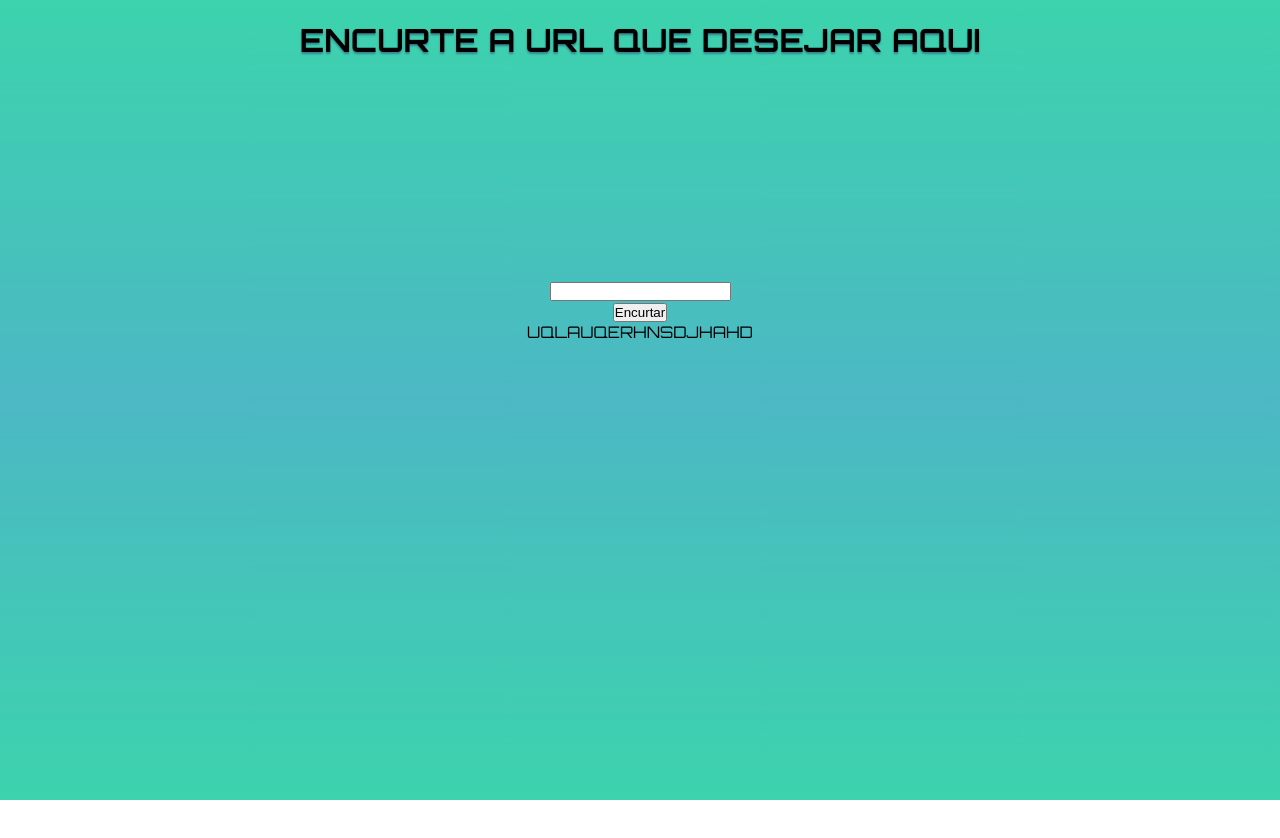
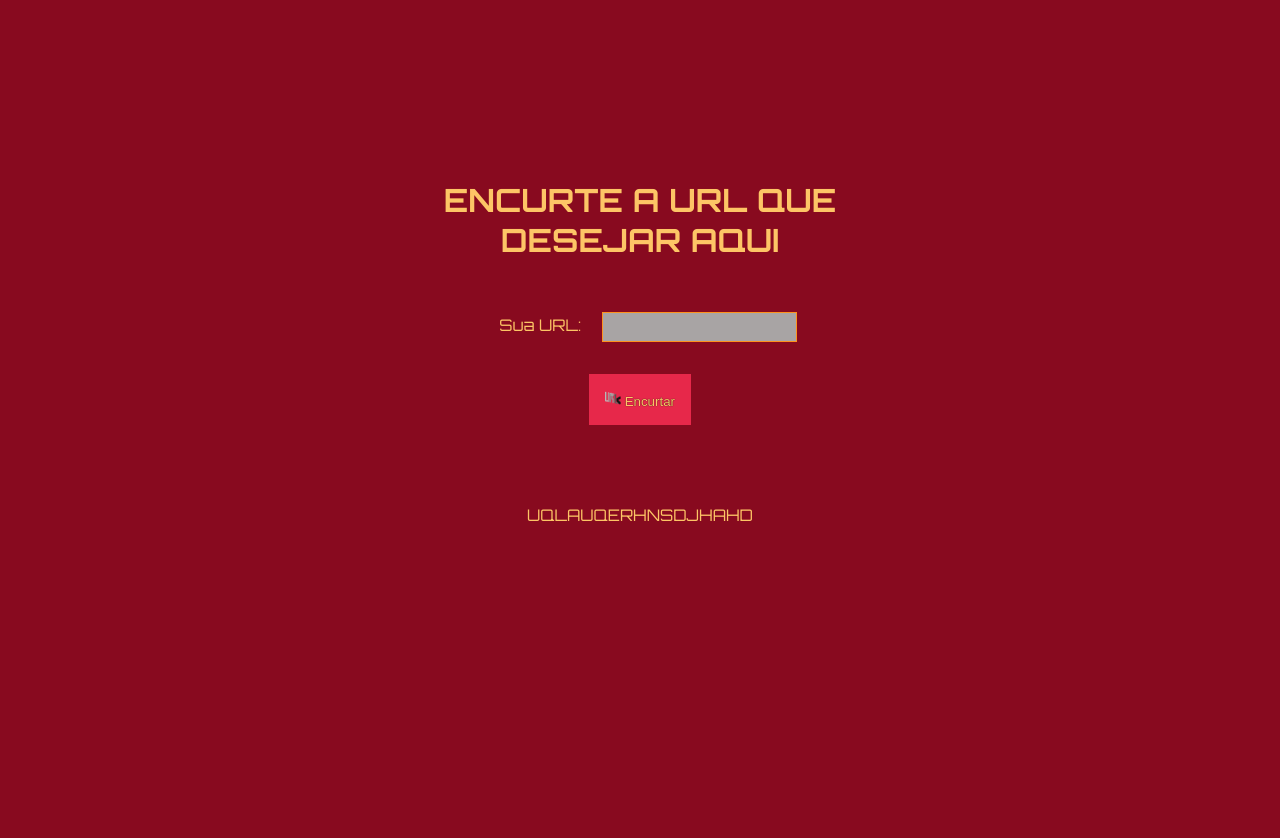
Before and after one commit to IglanCardeal/my-sweet-url, a website: page public/index.html in a window 1280 px wide. Before the commit the page ends 800 px from the top, so only its background shows below. Drawn offline with Linux system fonts and the light colour scheme.

Commit message:
Fazendo upload do arquivos iniciais

```diff
--- a/public/index.html
+++ b/public/index.html
@@ -22,16 +22,21 @@
 
     <div class="container">
       <div class="container-form">
-        <div class="container-form-input">
-          <input type="text" name="url" id="url" />
-        </div>
-        <div class="container-form-button">
-          <button type="button">Encurtar</button>
-        </div>
+        <form>
+          <div class="container-form-input">
+            <label for="url">Sua URL:</label>
+            <input type="text" name="url" id="url" autofocus required />
+          </div>
+          <div class="container-form-button">
+            <button class="form-button" type="button">
+              <img src="./favicon.ico" alt="url icon">
+              Encurtar</button>
+          </div>
+        </form>
       </div>
 
       <div class="container-content">
-        <ul>
+        <ul class="container-content-list">
           <li>UQLAUQERHNSDJHAHD</li>
         </ul>
       </div>
--- a/public/index.js
+++ b/public/index.js
@@ -1 +1,71 @@
-console.log('OPI');
+(() => {
+  const button = document.querySelector('.form-button');
+
+  button.addEventListener('click', (event) => {
+    event.preventDefault();
+
+    // favoritar();
+  });
+
+  // function favoritar() {
+  //   // const salvarURL = document.URL;
+  //   const salvarURL = document.querySelector('[name="url"]').value.trim();
+
+  //   // vamos verificar se um ID ja existe
+  //   let id = +localStorage.getItem('favId');
+
+  //   // caso nao exista, entao assumimos que nao existe nada salvo
+  //   if (!id) {
+  //     id = 1; // valor inicial
+  //     localStorage.setItem('favId', id); // salvamos o id no campo 'favId'
+  //     localStorage.setItem(`favorito${id}`, salvarURL); // fica: favorito1
+
+  //     return;
+  //   }
+
+
+  //   // o codigo seguinte server para verificar se a URL ja existe nos favoritos
+  //   let urlExiste;
+
+  //   for (let i = 1; i <= id; i++) {
+  //     // se o favId for 5, vamos fazer um loop de 5 iteracoes e vamos comparar
+  //     // cada uma das urls para verificar a igualdade
+
+  //     const url = localStorage.getItem(`favorito${i}`); // favorito1, favorito2, favorito3...
+
+  //     if (salvarURL === url) {
+  //       urlExiste = true;
+  //     }
+  //   }
+
+  //   // caso alguma url ja exista, alertamos ao usuario
+  //   if (urlExiste) {
+  //     window.alert('URL informada ja existe!');
+  //     return;
+  //   }
+
+  //   // caso a url informada seja valida, salvamos ela e incrementamos o favId
+  //   id = +id + 1;
+  //   localStorage.setItem('favId', id);
+  //   localStorage.setItem(`favorito${id}`, salvarURL);
+
+  //   adicionaTituloFavoritos();
+
+  //   function adicionaTituloFavoritos() {
+  //     const favoritos = document.querySelector('.favoritos');
+
+  //     favoritos.innerHTML = '';
+
+  //     for (let i = 1; i <= id; i++) {
+  //       const url = localStorage.getItem(`favorito${i}`);
+
+  //       if (url) {
+  //         const h2 = document.createElement('h2');
+  //         h2.textContent = `favorito${i} - ${url}`;
+
+  //         favoritos.appendChild(h2);
+  //       }
+  //     }
+  //   }
+}
+}) ();
--- a/public/style.css
+++ b/public/style.css
@@ -7,30 +7,65 @@
 body {
   font-family: 'Orbitron', sans-serif;
   font-size: 1rem;
-  background: #4cb8c4;
-  background: -webkit-linear-gradient(
-    to bottom,
-    #3cd3ad,
-    #4cb8c4,
-    #3cd3ad
-  );
-  background: linear-gradient(
-    to bottom,
-    #3cd3ad,
-    #4cb8c4,
-    #3cd3ad
-  );
+  background: #880A1f;
   height: 100vh;
+  color: #fdc566;
 }
 
 header h1 {
   text-align: center;
   padding: 20px;
+  position: relative;
   text-transform: uppercase;
-  text-shadow: 0 2px 2px #36868f;
+  margin-top: 20vh;
+  width: 500px;
+  left: calc(50% - 250px)
 }
 
 .container {
   text-align: center;
-  margin-top: 200px;
+  margin-top: 2rem;
 }
+
+.container-form-input {
+  position: relative;
+  text-align: center;
+}
+
+.container-form-input input {
+  line-height: 28px;
+  border: 0;
+  outline: 0;
+  padding: 0 .5rem 0;
+  border: 1px solid #fd921e;
+  background: rgb(168, 164, 164);
+  box-shadow: none;
+}
+
+.container-form-input label {
+  margin: 1rem;
+  cursor: text;
+}
+
+.form-button {
+  background: #e7284a;
+  color: inherit;
+  text-shadow: 0 0 1px #000;
+  border: none;
+  padding: 1rem;
+  margin: 2rem auto 5rem;
+  transition: all .2s ease;
+}
+
+.form-button:hover {
+  background: #a10b24;
+  cursor: pointer;
+  transform: translate(-1px, -1px);
+  box-shadow: 0 2px 3px rgba(0, 0, 0, 0.507);
+}
+
+.form-button:active {
+  background: #000;
+  transform: none;
+  box-shadow: 0 0 3px #000;
+}
--- /dev/null
+++ b/src/cors-options.ts
@@ -0,0 +1,6 @@
+export default {
+  origin: true,
+  methods: ['GET', 'POST'],
+  allowedHeaders: ['Content-Type', 'Authorization'],
+  maxAge: 86400,
+};
--- a/src/routes.ts
+++ b/src/routes.ts
@@ -11,7 +11,7 @@ router.get('/', (req, res) => {
 
 router.get('/:id', controllers.redirectToUrl);
 
-router.post('/url', controllers.redirectToUrl);
+router.post('/url', controllers.toShortUrl);
 
 router.get('/url/:id', controllers.redirectToUrl);
 
--- a/tsconfig.json
+++ b/tsconfig.json
@@ -1,6 +1,6 @@
 {
   "compilerOptions": {
-    "target": "ES6",
+    "target": "ES2017",
     "module": "commonjs",
     "moduleResolution": "node",
     "allowJs": true,
@@ -15,5 +15,5 @@
     "suppressImplicitAnyIndexErrors": true
   },
   "include": ["./src/**/*.ts"],
-  "exclude": ["./src/database/migrations", "./src/database/seeders", "./src/**/*.spec.ts"]
+  "exclude": ["./src/**/*.spec.ts"]
 }
```
Also changed, not shown: package.json (+4 -4 lines), src/controllers.ts (+59 -2 lines), src/error-handler.ts (added, +16 -0 lines), src/server.ts (+5 -22 lines), src/start-server.ts (added, +26 -0 lines), 1 other file.
